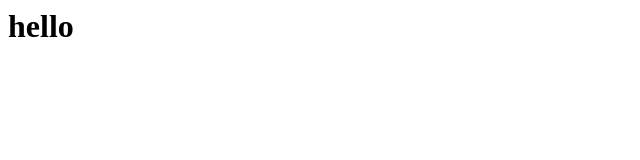
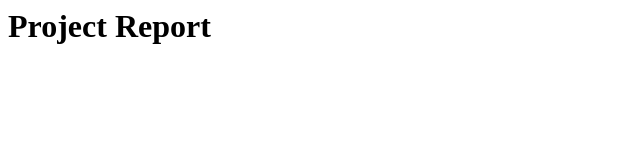
Before and after one commit to mchowdh5/mchowdh5.github.io, a plain HTML site: page index.html in a window 1280 px wide. Shown: the whole page, without its empty margins (0-640 px from the left). Drawn offline with Linux system fonts and the light colour scheme.

Commit message:
Update index.html

```diff
--- a/index.html
+++ b/index.html
@@ -1 +1 @@
-<h1> hello </h1>
+<h1> Project Report </h1>
```
